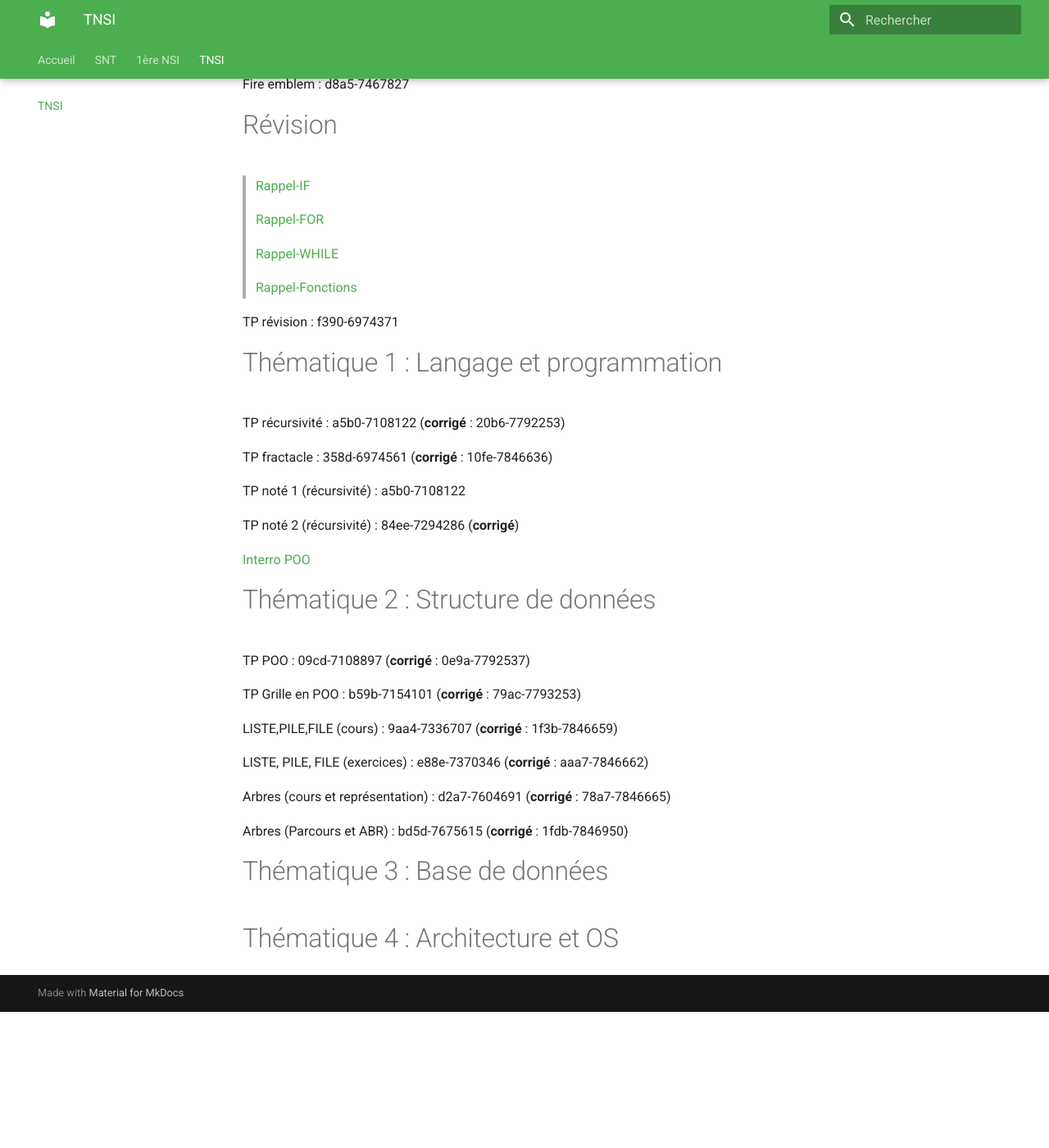
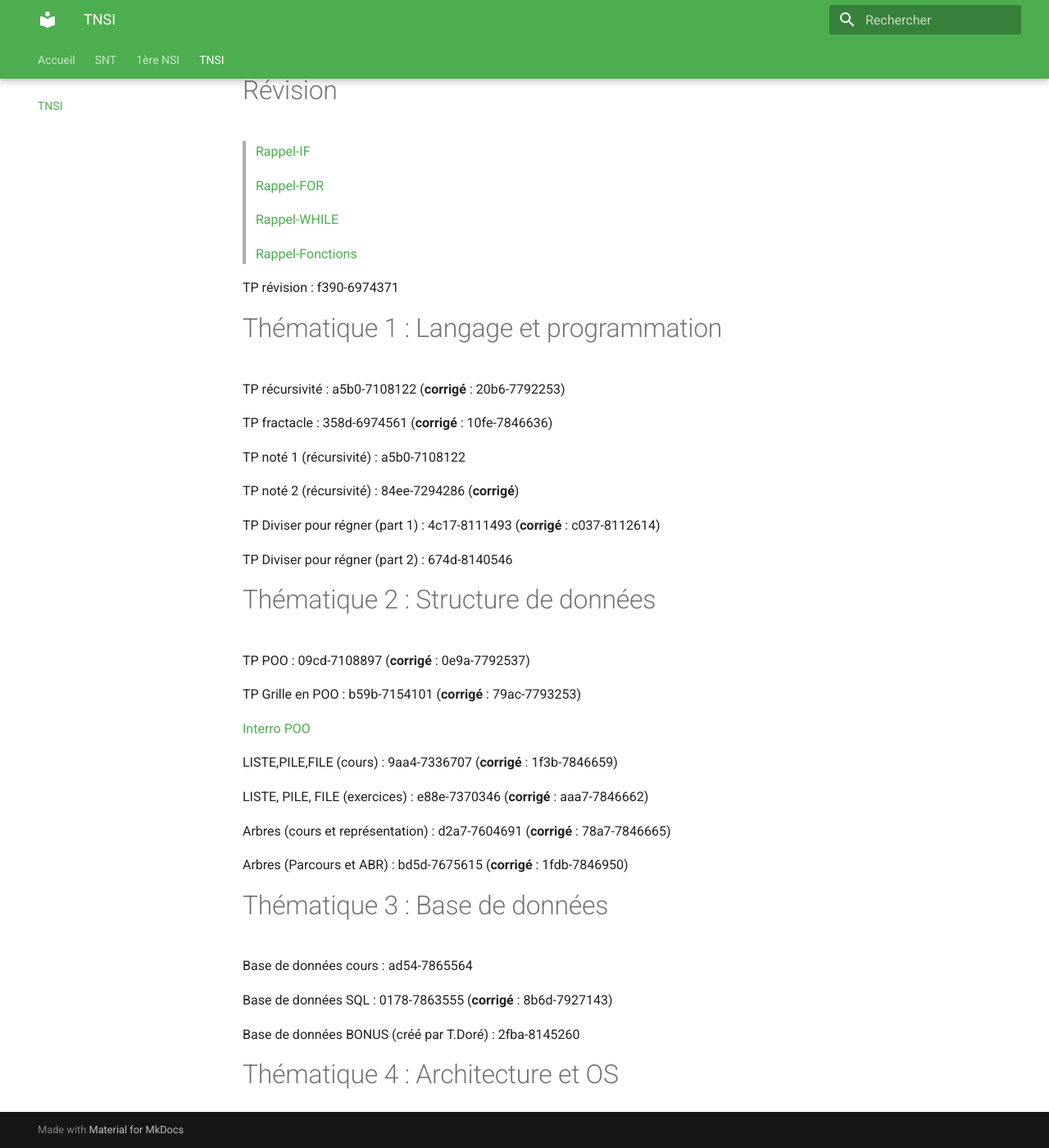
Before and after one commit to DehaisM/nsi-public, an MkDocs documentation site: the page built from docs-public/TNSI/index.md, in a window 1280 px wide and 1400 px high, scrolled down 302 px. Shown: the whole window at 82% size. Built offline with MkDocs 1.6.1 and Material for MkDocs 9.7.7, drawn with Linux system fonts in a browser that asks for light colours; before the commit the page ends 1536 px from its top, so only the background shows below that; some of the changed text lies outside the part shown.

Commit message:
tp diviser pour regner

```diff
--- a/docs-public/TNSI/index.md
+++ b/docs-public/TNSI/index.md
@@ -32,25 +30,33 @@
 
 TP noté 2 (récursivité) : 84ee-7294286 (**corrigé**)
 
-[Interro POO](Devoirs/interroPOO.pdf)
+TP Diviser pour régner (part 1) : 4c17-8111493 (**corrigé** : c037-8112614)
+
+TP Diviser pour régner (part 2) : 674d-8140546
 
 # Thématique 2 : Structure de données
 
- TP POO : 09cd-7108897 (**corrigé** : 0e9a-7792537)
+TP POO : 09cd-7108897 (**corrigé** : 0e9a-7792537)
 
- TP Grille en POO : b59b-7154101 (**corrigé** : 79ac-7793253)
+TP Grille en POO : b59b-7154101 (**corrigé** : 79ac-7793253)
 
- LISTE,PILE,FILE (cours) : 9aa4-7336707 (**corrigé** : 1f3b-7846659)
+[Interro POO](Devoirs/interroPOO.pdf)
 
- LISTE, PILE, FILE (exercices) : e88e-7370346 (**corrigé** : aaa7-7846662)
+LISTE,PILE,FILE (cours) : 9aa4-7336707 (**corrigé** : 1f3b-7846659)
+
+LISTE, PILE, FILE (exercices) : e88e-7370346 (**corrigé** : aaa7-7846662)
 
 Arbres (cours et représentation) : d2a7-7604691 (**corrigé** : 78a7-7846665)
-
 
 Arbres (Parcours et ABR) : bd5d-7675615 (**corrigé** : 1fdb-7846950)
 
 
 # Thématique 3 : Base de données
 
+Base de données cours : ad54-7865564
+
+Base de données SQL : 0178-7863555 (**corrigé** : 8b6d-7927143)
+
+Base de données BONUS (créé par T.Doré) : 2fba-8145260
 
 # Thématique 4 : Architecture et OS
```
Also changed, not shown: other parts of docs-public/TNSI/index.md (+1 -3 lines).
